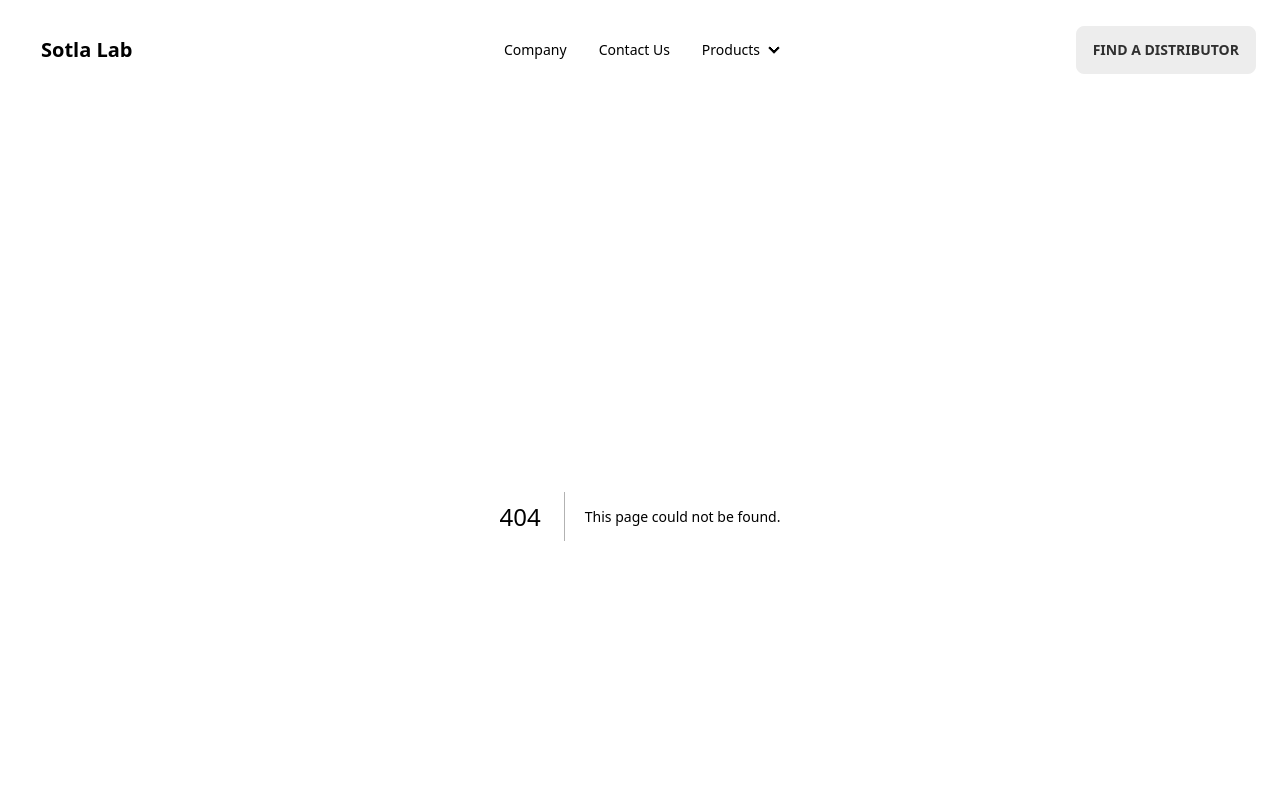
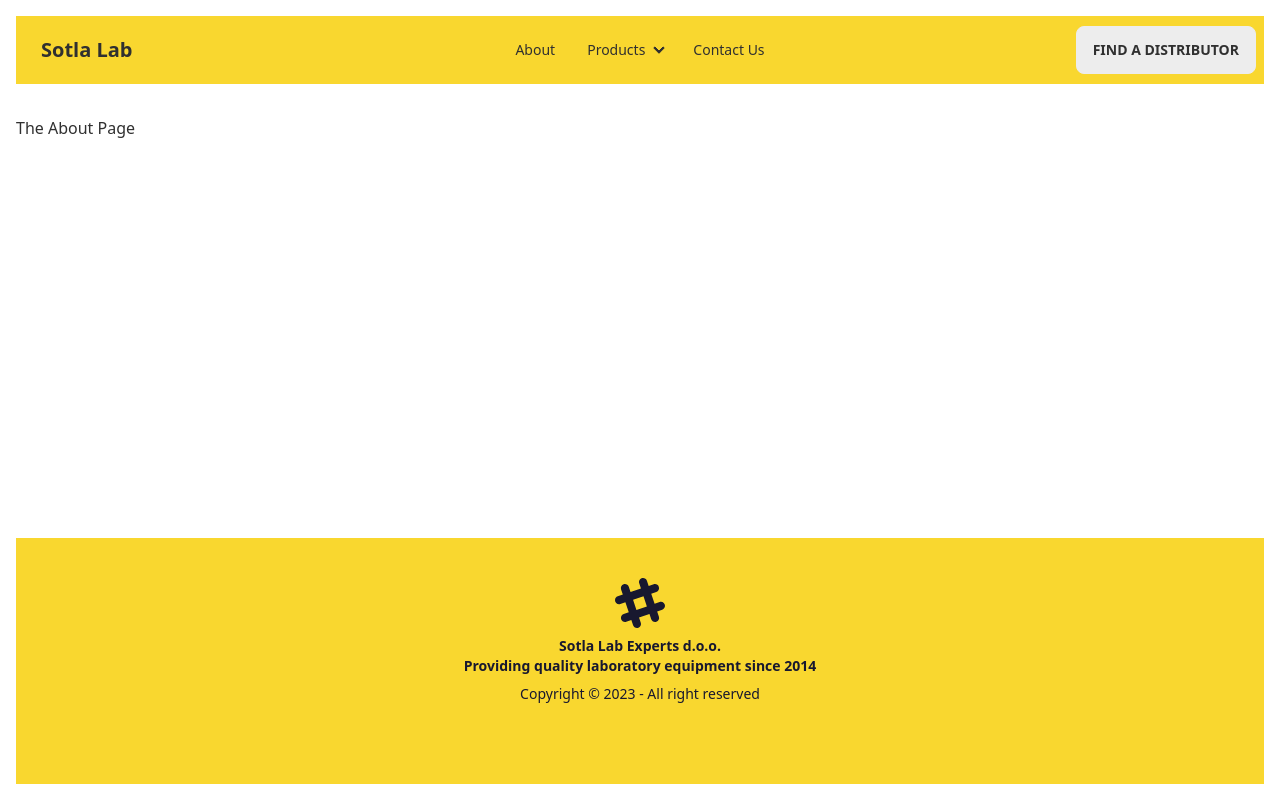
Before and after one commit to lsapundzic/b2b-store-frontend, a Next.js app: page /about in a window 1280 px wide. Before the commit this address had no page. Shown: the top 800 px of the page. Built offline with nearby package versions, Linux system fonts and the light colour scheme.

Commit message:
Added pages to test functionality

```diff
--- /dev/null
+++ b/app/about/page.jsx
@@ -0,0 +1,11 @@
+"use client";
+
+export default function About() {
+  console.log("About page running...");
+
+  return (
+    <div>
+      <h1>The About Page</h1>
+    </div>
+  );
+}
--- /dev/null
+++ b/app/components/Footer.jsx
@@ -0,0 +1,63 @@
+export default function Footer() {
+  console.log("Footer running...");
+
+  return (
+    <footer className="footer footer-center p-10 bg-primary text-primary-content">
+      <div>
+        <svg
+          width="50"
+          height="50"
+          viewBox="0 0 24 24"
+          xmlns="http://www.w3.org/2000/svg"
+          fillRule="evenodd"
+          clipRule="evenodd"
+          className="inline-block fill-current"
+        >
+          <path d="M22.672 15.226l-2.432.811.841 2.515c.33 1.019-.209 2.127-1.23 2.456-1.15.325-2.148-.321-2.463-1.226l-.84-2.518-5.013 1.677.84 2.517c.391 1.203-.434 2.542-1.831 2.542-.88 0-1.601-.564-1.86-1.314l-.842-2.516-2.431.809c-1.135.328-2.145-.317-2.463-1.229-.329-1.018.211-2.127 1.231-2.456l2.432-.809-1.621-4.823-2.432.808c-1.355.384-2.558-.59-2.558-1.839 0-.817.509-1.582 1.327-1.846l2.433-.809-.842-2.515c-.33-1.02.211-2.129 1.232-2.458 1.02-.329 2.13.209 2.461 1.229l.842 2.515 5.011-1.677-.839-2.517c-.403-1.238.484-2.553 1.843-2.553.819 0 1.585.509 1.85 1.326l.841 2.517 2.431-.81c1.02-.33 2.131.211 2.461 1.229.332 1.018-.21 2.126-1.23 2.456l-2.433.809 1.622 4.823 2.433-.809c1.242-.401 2.557.484 2.557 1.838 0 .819-.51 1.583-1.328 1.847m-8.992-6.428l-5.01 1.675 1.619 4.828 5.011-1.674-1.62-4.829z"></path>
+        </svg>
+        <p className="font-bold">
+          Sotla Lab Experts d.o.o. <br />
+          Providing quality laboratory equipment since 2014
+        </p>
+        <p>Copyright © 2023 - All right reserved</p>
+      </div>
+      <div>
+        <div className="grid grid-flow-col gap-4">
+          {/* <a>
+            <svg
+              xmlns="http://www.w3.org/2000/svg"
+              width="24"
+              height="24"
+              viewBox="0 0 24 24"
+              className="fill-current"
+            >
+              <path d="M24 4.557c-.883.392-1.832.656-2.828.775 1.017-.609 1.798-1.574 2.165-2.724-.951.564-2.005.974-3.127 1.195-.897-.957-2.178-1.555-3.594-1.555-3.179 0-5.515 2.966-4.797 6.045-4.091-.205-7.719-2.165-10.148-5.144-1.29 2.213-.669 5.108 1.523 6.574-.806-.026-1.566-.247-2.229-.616-.054 2.281 1.581 4.415 3.949 4.89-.693.188-1.452.232-2.224.084.626 1.956 2.444 3.379 4.6 3.419-2.07 1.623-4.678 2.348-7.29 2.04 2.179 1.397 4.768 2.212 7.548 2.212 9.142 0 14.307-7.721 13.995-14.646.962-.695 1.797-1.562 2.457-2.549z"></path>
+            </svg>
+          </a>
+          <a>
+            <svg
+              xmlns="http://www.w3.org/2000/svg"
+              width="24"
+              height="24"
+              viewBox="0 0 24 24"
+              className="fill-current"
+            >
+              <path d="M19.615 3.184c-3.604-.246-11.631-.245-15.23 0-3.897.266-4.356 2.62-4.385 8.816.029 6.185.484 8.549 4.385 8.816 3.6.245 11.626.246 15.23 0 3.897-.266 4.356-2.62 4.385-8.816-.029-6.185-.484-8.549-4.385-8.816zm-10.615 12.816v-8l8 3.993-8 4.007z"></path>
+            </svg>
+          </a>
+          <a>
+            <svg
+              xmlns="http://www.w3.org/2000/svg"
+              width="24"
+              height="24"
+              viewBox="0 0 24 24"
+              className="fill-current"
+            >
+              <path d="M9 8h-3v4h3v12h5v-12h3.642l.358-4h-4v-1.667c0-.955.192-1.333 1.115-1.333h2.885v-5h-3.808c-3.596 0-5.192 1.583-5.192 4.615v3.385z"></path>
+            </svg>
+          </a> */}
+        </div>
+      </div>
+    </footer>
+  );
+}
--- a/app/components/Navbar.jsx
+++ b/app/components/Navbar.jsx
@@ -1,14 +1,13 @@
 "use client";
 
-import Image from "next/image";
 import Link from "next/link";
 
-export default function Navbar({ navigation }) {
+export default function Navbar({ routes }) {
   console.log("Navbar running...");
 
   return (
     <nav>
-      <div className="navbar bg-base-100">
+      <div className="navbar bg-base-100 bg-primary">
         <div className="navbar-start">
           {/* Mobile mode dropdown menu */}
           <div className="dropdown">
@@ -38,7 +37,7 @@ export default function Navbar({ navigation }) {
               {/* Map through the entire menu object.
               If there is a sub-menu generate a sub-ul in one way.
               If there is no sub-menu generate  li*/}
-              {navigation.menu.map((menuItem, id) =>
+              {routes.menu.map((menuItem, id) =>
                 menuItem.submenu ? (
                   <li key={id}>
                     <Link href={menuItem.url}>{menuItem.name}</Link>
@@ -70,7 +69,7 @@ export default function Navbar({ navigation }) {
           <ul className="menu menu-horizontal px-1">
             {/*  */}
             {/* Generate desktop menu content */}
-            {navigation.menu.map((menuItem, id) =>
+            {routes.menu.map((menuItem, id) =>
               menuItem.submenu ? (
                 <li key={id} tabIndex={0}>
                   {/* Details & Summary: HTML elements that performs drop-down action */}
--- /dev/null
+++ b/app/contact/page.jsx
@@ -0,0 +1,9 @@
+export default function Contact() {
+  console.log("Contact page running...");
+
+  return (
+    <div>
+      <h1>The Contact Us Page</h1>
+    </div>
+  );
+}
--- a/app/layout.js
+++ b/app/layout.js
@@ -2,10 +2,11 @@
 
 // Project components
 import Navbar from "@/app/components/Navbar";
-import navContent from "@/app/util/navContent";
+import routes from "@/app/routes/routes";
 
 // Styles
 import "/app/globals.css";
+import Footer from "./components/Footer";
 
 export const metadata = {
   title: "Sotla Lab Experts d.o.o.",
@@ -22,13 +23,15 @@ export default function RootLayout({ children }) {
       <body suppressHydrationWarning={true}>
         <div className="flex min-h-screen flex-col">
           <header className="p-4">
-            <Navbar navigation={navContent} />
+            <Navbar routes={routes} />
           </header>
 
           <div className="flex flex-1 flex-row">
             <main className="flex-1 p-4">{children}</main>
           </div>
-          <footer className="p-4">Footer will be here</footer>
+          <div className="p-4">
+            <Footer />
+          </div>
         </div>
       </body>
     </html>
--- a/app/util/navContent.js
+++ b/app/routes/routes.js
@@ -1,13 +1,10 @@
 const navContent = {
   menu: [
     {
-      name: "Company",
+      name: "About",
       url: "/about",
     },
-    {
-      name: "Contact Us",
-      url: "/contact",
-    },
+
     {
       name: "Products",
       url: "/products",
@@ -22,6 +19,10 @@ const navContent = {
         },
       ],
     },
+    {
+      name: "Contact Us",
+      url: "/contact",
+    },
   ],
 };
 
```
